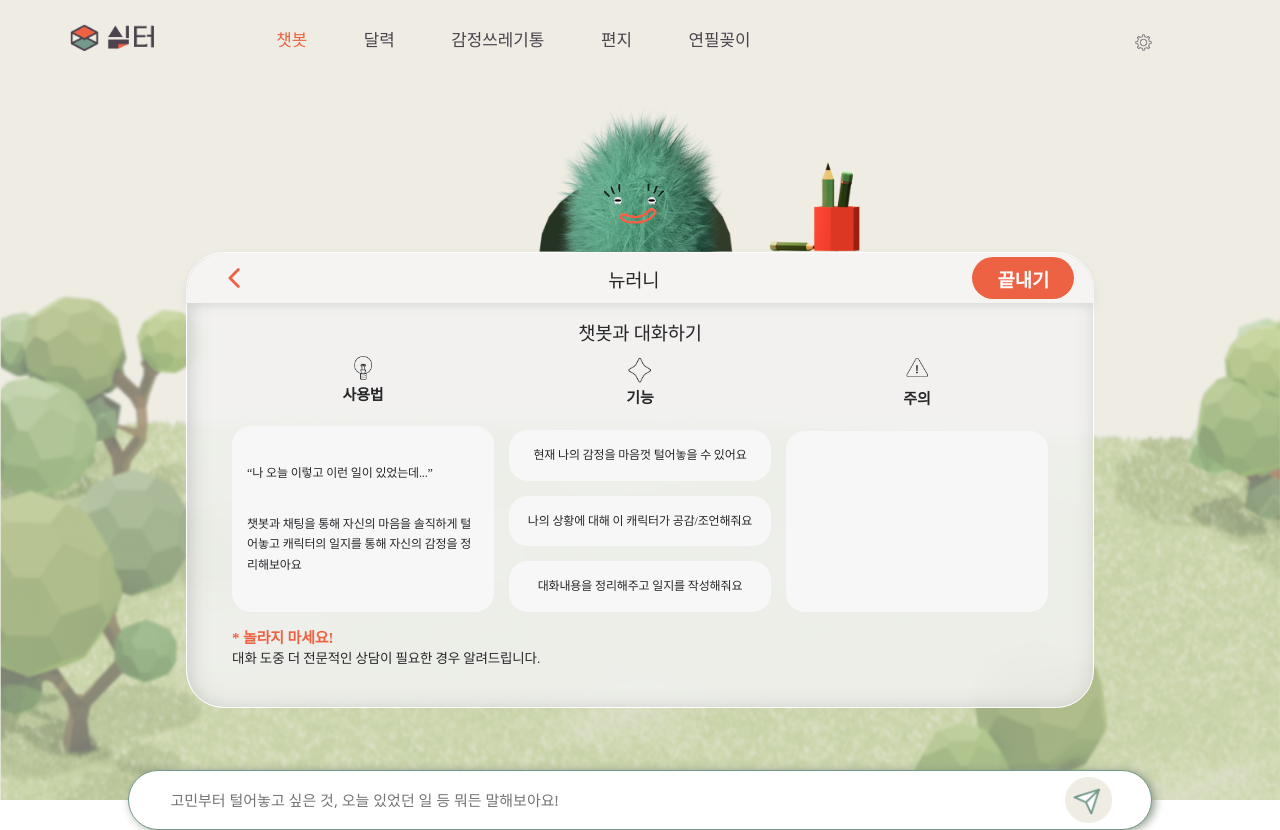
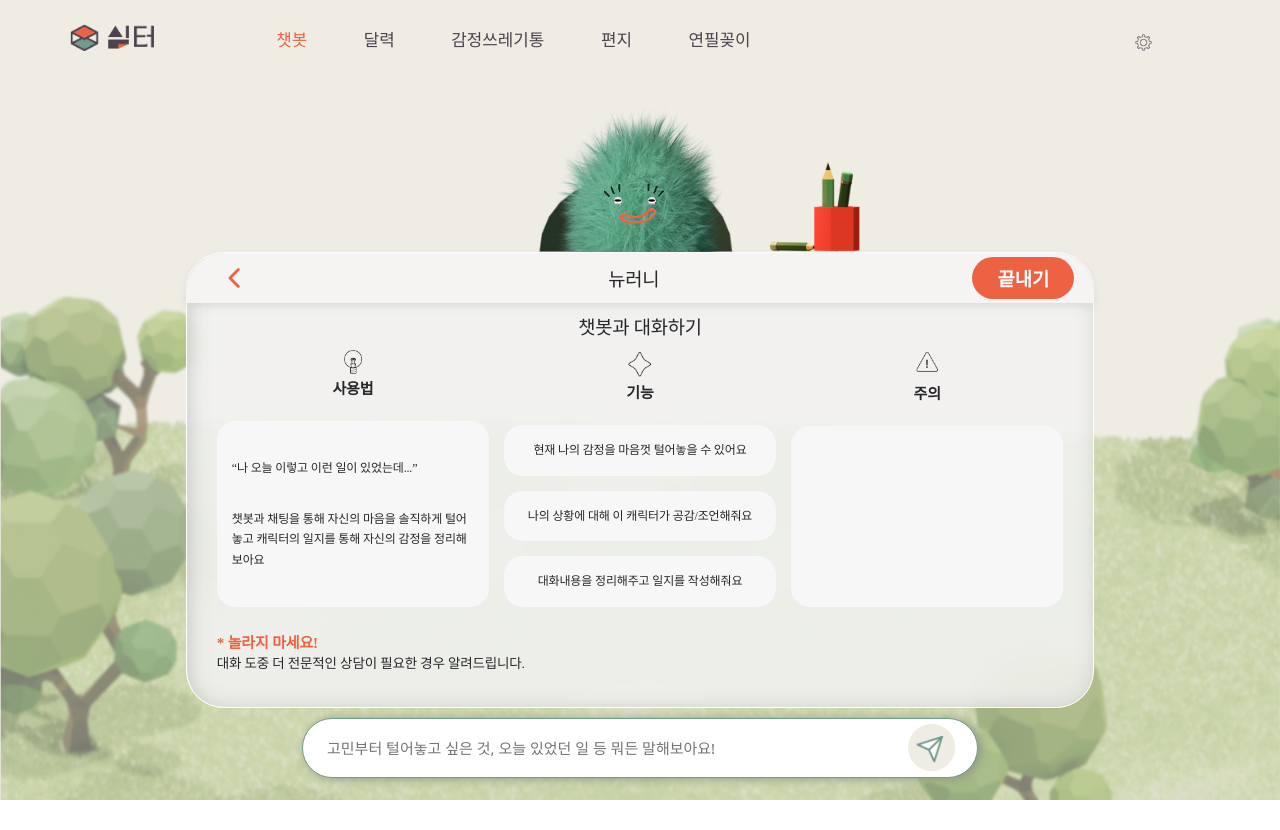
Before and after one commit to git1uv/client, a React (Create React App) app: page /chatbot in a window 1280 px wide. After the commit the page ends 800 px from the top, so only its background shows below. Built offline with nearby package versions, Linux system fonts and the light colour scheme.

Commit message:
feat: 채팅 컴포넌트 내 스크롤바 구현

```diff
--- a/src/components/Chatbot/ChatbotBox/ChatbotBox.style.js
+++ b/src/components/Chatbot/ChatbotBox/ChatbotBox.style.js
@@ -7,12 +7,28 @@ const { ALIGN, RESPONSIVE_SIZE } = theme;
 export const Container = styled.div`
     display: flex;
     flex-direction: column;
-    justify-content: center;
+    justify-content: ${(props) => (!props.isChat ? 'center' : 'flex-start')};
     align-items: ${(props) => (props.isChat ? 'center' : 'flex-start')};
     position: relative;
 
-    width: 90%;
-    height: 100%;
+    padding: 2rem 4rem;
+
+    @media (max-width: 1440px) {
+        padding: 1rem 2rem;
+    }
+
+    width: 100%;
+    height: 43.41075rem;
+
+    @media (max-width: 1440px) {
+       height: 30.41075rem;
+    }
+    @media (max-width: ${RESPONSIVE_SIZE.MOBILE}) {
+        width: 30rem;
+        height: 50rem;
+    }
+
+    overflow: auto;
 `
 
 export const Title = styled.div`
@@ -34,7 +50,7 @@ export const Title = styled.div`
     }
 `
 export const Warning = styled.div`
-    margin-top: 1rem;
+    margin-top: 3rem;
     h3 {
         margin: 0;
         color: #ED6243;
@@ -66,13 +82,22 @@ export const InputBox = styled.div`
     display: flex;
     justify-content: space-around;
     align-items: center;
-
-    width: 80%;
+    width: 55.0625rem;
     height: 4rem;
 
     position: absolute;
-    bottom: calc(0% - 2rem);
-    left: calc(50% - 40%);
+    bottom: calc(0% + 5.5rem);
+
+    @media (max-width: 1440px) {
+        width: 45.0625rem;
+        bottom: calc(0% + 1.5rem);
+    }
+    @media (max-width: 1200px) {
+        bottom: calc(0% + 4rem);
+    }
+    @media (max-width: 768px) {
+        bottom: calc(0% + 4.5rem);
+    }
 
     border-radius: 2.0625rem;
     border: 1px solid #739B8B;
--- a/src/routes/Chatbot/Chatbot.style.js
+++ b/src/routes/Chatbot/Chatbot.style.js
@@ -10,8 +10,8 @@ export const App = styled.div`
     ${ALIGN.COLUMN_CENTER};
 
     width: 100%;
-    height: 100vh;
-
+    // height: 100vh;
+    min-height: 100vh;
     background-image: url(${backgroundImg});
     background-size: cover;
     background-color: #EEECE3;
@@ -96,6 +96,7 @@ export const Bottom = styled.div`
     @media (max-width: 1440px) {
         width: 60.5625rem;
         height: 30.41075rem;
+
     }
     @media (max-width: ${RESPONSIVE_SIZE.MOBILE}) {
         width: 30rem;
```
